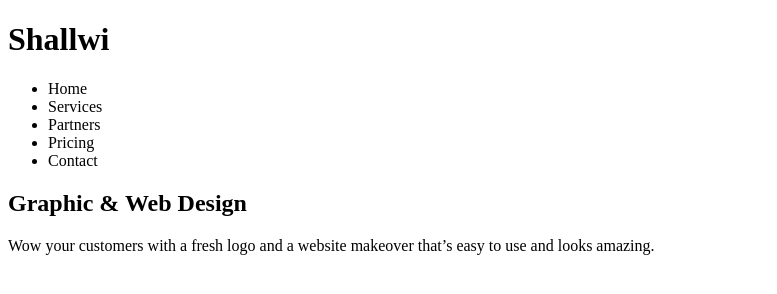
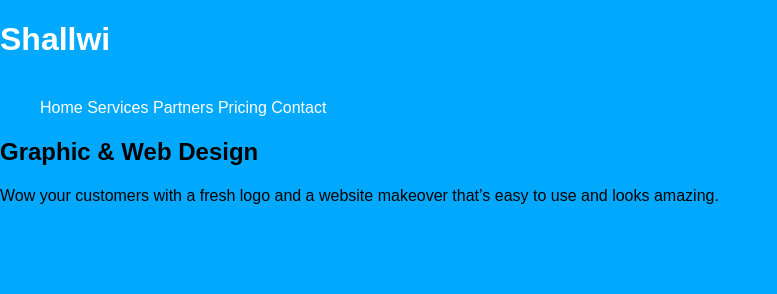
Before and after one commit to bcmdr/shallwi-site-parcel, a website: page index.html in a window 1280 px wide. Shown: the whole page, without its empty margins (0-777 px from the left). Drawn offline with Linux system fonts and the light colour scheme.

Commit message:
initialize css with cssremedy

```diff
--- /dev/null
+++ b/index.css
@@ -0,0 +1,77 @@
+/* Switch to border-box for box-sizing. */
+
+*, ::before, ::after {
+    box-sizing: border-box;
+}
+
+body {
+    margin: 0;
+    /* Remove the tiny space around the edge of the page */
+}
+
+/* Switch to using rem units for typography. Fix line-height on headlines. */
+h1 {
+    /* Make all H1 large, remove nested-shrinking sizes. */
+    font-size: 2rem;
+    margin: 0.67em 0;
+}
+
+h2 {
+    font-size: 1.5rem;
+}
+
+h3 {
+    font-size: 1.17rem;
+}
+
+h4 {
+    font-size: 1.00rem;
+}
+
+h5 {
+    font-size: 0.83rem;
+}
+
+h6 {
+    font-size: 0.67rem;
+}
+
+h2, h3, h4, h5, h6 {
+    line-height: 1;
+}
+
+/* Improve readability */
+
+p, ul, ol, dl, address {
+    line-height: 1.5;
+}
+
+pre {
+    white-space: pre-wrap;
+    /* Overflow by default is bad. */
+}
+
+hr {
+    border: .5px solid;
+}
+
+body {
+    background: #00A9FD;
+    font-family: sans-serif;
+}
+
+header {
+    color: white;
+}
+
+header>h1 {
+    display: inline-block;
+}
+
+nav>ul {
+    list-style: none;
+}
+
+nav li {
+    display: inline-block;
+}
--- a/index.html
+++ b/index.html
@@ -3,6 +3,7 @@
     <head>
         <title>Shallwi – Love Your Brand | Graphic & Web Design</title>
         <meta charset="UTF-8">
+        <link rel="stylesheet" type="text/css" href="index.css">
     </head>
     <body>
         <header>
@@ -18,7 +19,7 @@
             </nav>
         </header>
         <main>
-            <section>
+            <section class="hero">
                 <h2>Graphic & Web Design</h2>
                 <p>
                     Wow your customers with a fresh logo and a website makeover
@@ -27,6 +28,6 @@
             </section>
         </main>
         <footer></footer>
-        <script src="./index.js"></script>
+        <!-- <script src="./index.js"></script> -->
     </body>
 </html>
```
Also changed, not shown: README.md.
